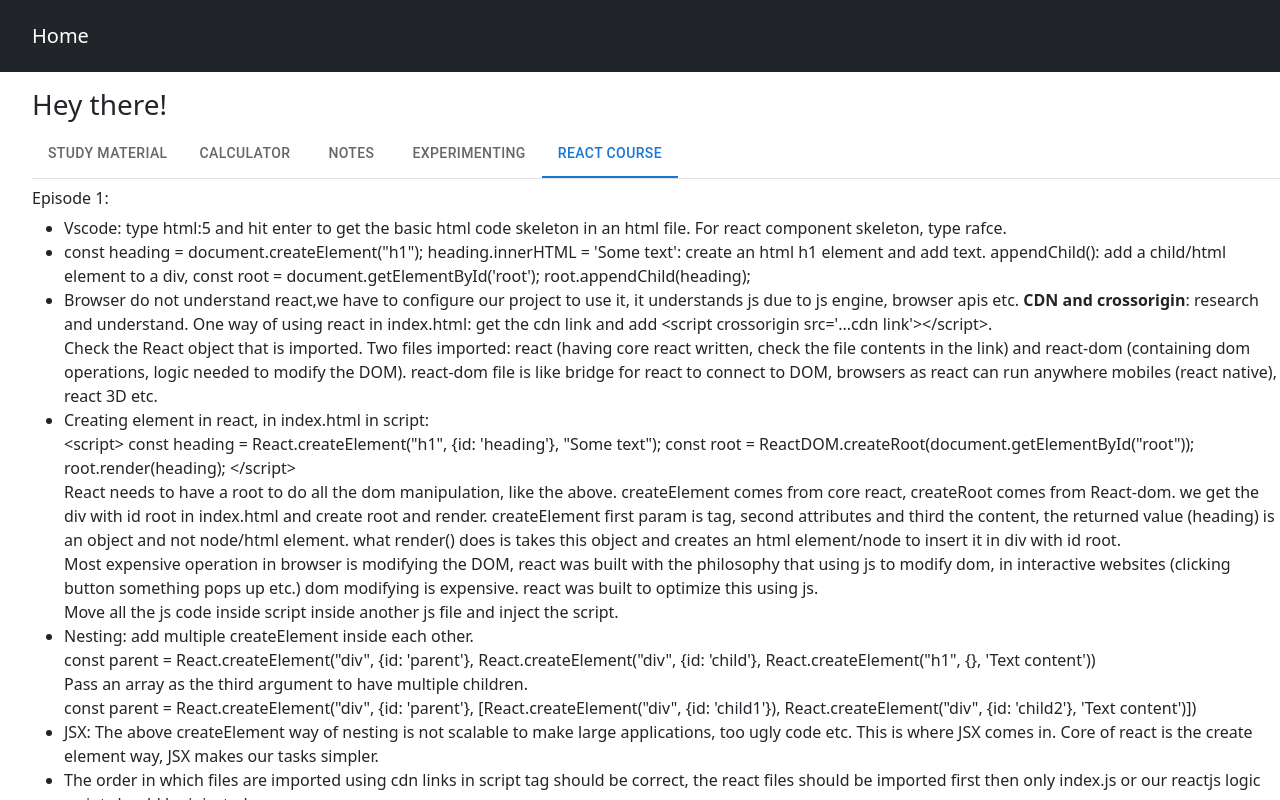
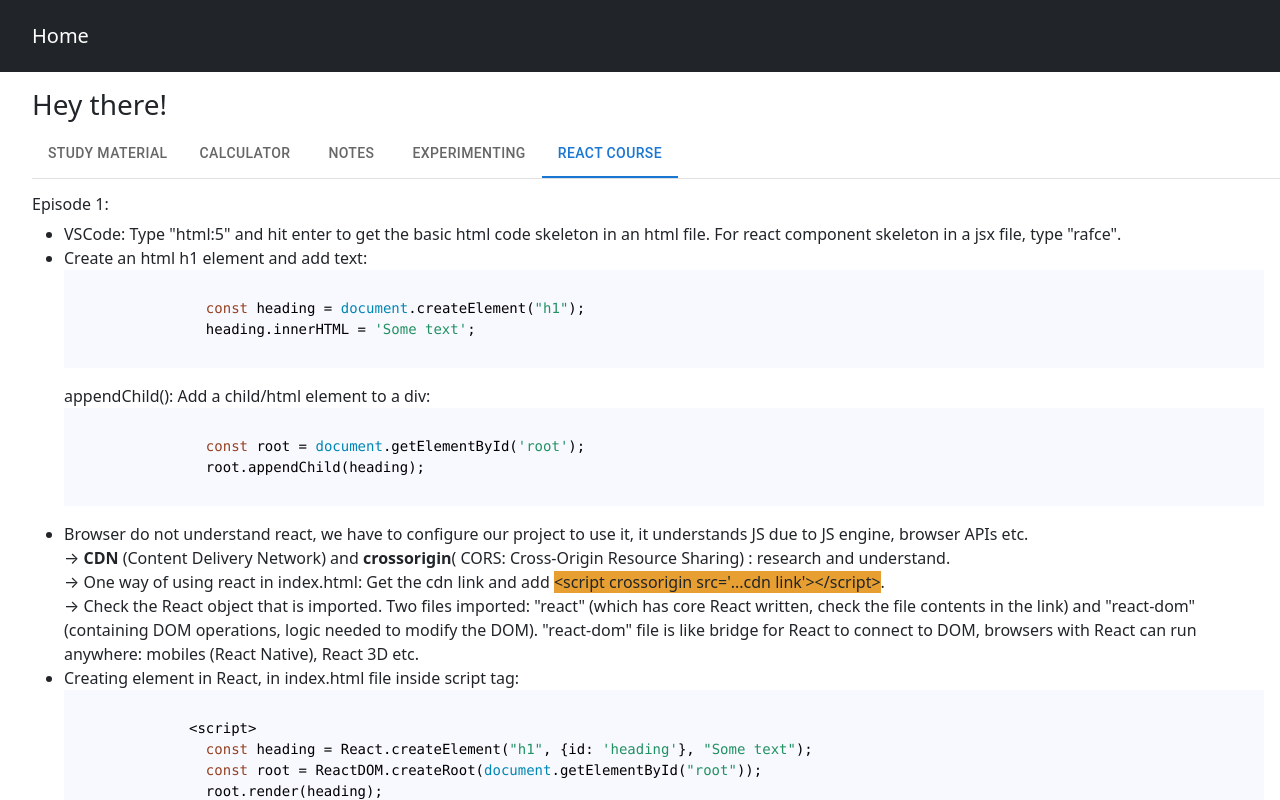
Before and after one commit to malvi-aditya/my-app, a React (Vite) app: page / in a window 1280 px wide. Both pictures are taken after a click on the tab "REACT COURSE". Built offline with nearby package versions, Linux system fonts and the light colour scheme.

Commit message:
improve notes

```diff
--- a/src/components/HomeContents/ReactCourse/Ep1and2.jsx
+++ b/src/components/HomeContents/ReactCourse/Ep1and2.jsx
@@ -1,3 +1,6 @@
+import { Light as SyntaxHighlighter } from "react-syntax-highlighter";
+import { docco } from "react-syntax-highlighter/dist/esm/styles/hljs";
+
 export default function Ep1and2() {
   return (
     <div style={{ display: "flex", flexDirection: "column" }}>
@@ -5,77 +8,139 @@ export default function Ep1and2() {
         <h6>Episode 1:</h6>
         <ul>
           <li>
-            Vscode: type html:5 and hit enter to get the basic html code
-            skeleton in an html file. For react component skeleton, type rafce.
+            VSCode: Type "html:5" and hit enter to get the basic html code
+            skeleton in an html file. For react component skeleton in a jsx
+            file, type "rafce".
           </li>
           <li>
-            const heading = document.createElement("h1"); heading.innerHTML =
-            'Some text': create an html h1 element and add text. appendChild():
-            add a child/html element to a div, const root =
-            document.getElementById('root'); root.appendChild(heading);
+            Create an html h1 element and add text:
+            <SyntaxHighlighter language="javascript" style={docco}>
+              {`
+                const heading = document.createElement("h1");
+                heading.innerHTML = 'Some text';
+              `}
+            </SyntaxHighlighter>
+            appendChild(): Add a child/html element to a div:
+            <SyntaxHighlighter language="javascript" style={docco}>
+              {`
+                const root = document.getElementById('root');
+                root.appendChild(heading);
+              `}
+            </SyntaxHighlighter>
           </li>
           <li>
-            Browser do not understand react,we have to configure our project to
-            use it, it understands js due to js engine, browser apis etc.{" "}
-            <b>CDN and crossorigin</b>: research and understand. One way of
-            using react in index.html: get the cdn link and add{" "}
-            {`<script crossorigin src='...cdn link'></script>`}. <br />
-            Check the React object that is imported. Two files imported: react
-            (having core react written, check the file contents in the link) and
-            react-dom (containing dom operations, logic needed to modify the
-            DOM). react-dom file is like bridge for react to connect to DOM,
-            browsers as react can run anywhere mobiles (react native), react 3D
-            etc.
+            Browser do not understand react, we have to configure our project to
+            use it, it understands JS due to JS engine, browser APIs etc.
+            <br />→ <b>CDN </b>(Content Delivery Network) and <b>crossorigin</b>
+            ( CORS: Cross-Origin Resource Sharing) : research and understand.
+            <br />→ One way of using react in index.html: Get the cdn link and
+            add{" "}
+            <span style={{ backgroundColor: "#e89f31ff" }}>
+              {`<script crossorigin src='...cdn link'></script>`}
+            </span>
+            .
+            <br />→ Check the React object that is imported. Two files imported:
+            "react" (which has core React written, check the file contents in
+            the link) and "react-dom" (containing DOM operations, logic needed
+            to modify the DOM). "react-dom" file is like bridge for React to
+            connect to DOM, browsers with React can run anywhere: mobiles (React
+            Native), React 3D etc.
           </li>
           <li>
-            Creating element in react, in index.html in script: <br />
-            {`<script> const heading = React.createElement("h1", {id: 'heading'}, "Some text");
-              const root = ReactDOM.createRoot(document.getElementById("root"));
-              root.render(heading);
-              </script>`}
+            Creating element in React, in index.html file inside script tag:
+            <SyntaxHighlighter language="javascript" style={docco}>
+              {`
+              <script>
+                const heading = React.createElement("h1", {id: 'heading'}, "Some text");
+                const root = ReactDOM.createRoot(document.getElementById("root"));
+                root.render(heading);
+              </script>
+              `}
+            </SyntaxHighlighter>
+            → React needs to have a root to do all the DOM manipulation, like
+            the above. "createElement" comes from core "react", "createRoot"
+            comes from "react-dom". <br />
+            → We get the div with id root in index.html and create root and
+            render. <br />
+            → "createElement" first param is tag, second is attributes object
+            and third the content. The returned value (heading above) is an
+            object and not node/html element.
             <br />
-            React needs to have a root to do all the dom manipulation, like the
-            above. createElement comes from core react, createRoot comes from
-            React-dom. we get the div with id root in index.html and create root
-            and render. createElement first param is tag, second attributes and
-            third the content, the returned value (heading) is an object and not
-            node/html element. what render() does is takes this object and
-            creates an html element/node to insert it in div with id root.
+            → What render() does is, it takes this object and create an html
+            element/node to insert it in div with id root.
             <br />
-            Most expensive operation in browser is modifying the DOM, react was
-            built with the philosophy that using js to modify dom, in
-            interactive websites (clicking button something pops up etc.) dom
-            modifying is expensive. react was built to optimize this using js.
-            <br />
-            Move all the js code inside script inside another js file and inject
-            the script.
+            → Most expensive operation in browser is modifying the DOM, React
+            was built with the philosophy that using JS to modify DOM. In
+            interactive websites (clicking button something pops up etc.) DOM
+            modifying is expensive. React was built to optimize this using JS.
+            <br />→ Move all the JS code inside script inside another .js file
+            and inject the script.
           </li>
           <li>
-            Nesting: add multiple createElement inside each other. <br />
-            {`const parent = React.createElement("div", {id: 'parent'}, React.createElement("div", {id: 'child'}, React.createElement("h1", {}, 'Text content')) `}{" "}
-            <br />
+            Nesting: Add multiple createElement inside each other. <br />
+            <SyntaxHighlighter language="javascript" style={docco}>
+              {`
+              const parent = React.createElement(
+                                                  "div",
+                                                  {id: 'parent'},
+                                                  React.createElement(
+                                                    "div", {id: 'child'}, React.createElement("h1", {}, 'Text content')
+                                                  )
+                                                )
+              `}
+            </SyntaxHighlighter>
+            Rendered Output:
+            <SyntaxHighlighter language="javascript" style={docco}>
+              {`
+                <div id="parent">
+                  <div id="child">
+                    <h1>Text content</h1>
+                  </div>
+                </div>
+              `}
+            </SyntaxHighlighter>
             Pass an array as the third argument to have multiple children.
-            <br />
-            {`const parent = React.createElement("div", {id: 'parent'}, [React.createElement("div", {id: 'child1'}), React.createElement("div", {id: 'child2'}, 'Text content')]) `}
+            <SyntaxHighlighter language="javascript" style={docco}>
+              {`
+                const parent = React.createElement(
+                                                  "div",
+                                                  {id: 'parent'},
+                                                  [ React.createElement("div", {id: 'child1'}, 'Content1'), React.createElement("div", {id: 'child2'}, 'Content2') ]
+                                                  )
+              `}
+            </SyntaxHighlighter>
+            Rendered Output:
+            <SyntaxHighlighter language="javascript" style={docco}>
+              {`
+                <div id="parent">
+                  <div id="child1">
+                    Content1
+                  </div>
+                  <div id="child2">
+                    Content2
+                  </div>
+                </div>
+              `}
+            </SyntaxHighlighter>
           </li>
           <li>
-            JSX: The above createElement way of nesting is not scalable to make
-            large applications, too ugly code etc. This is where JSX comes in.
-            Core of react is the create element way, JSX makes our tasks
+            JSX: The above "createElement" way of nesting is not scalable to
+            make large applications, too ugly code etc. This is where JSX comes
+            in. Core of React is the create element way, JSX makes our tasks
             simpler.
           </li>
           <li>
-            The order in which files are imported using cdn links in script tag
-            should be correct, the react files should be imported first then
-            only index.js or our reactjs logic script should be injected. <br />
-            If we already have some element in div (id root) in the index.html,
-            it will render initially but will be quickly replaced by the object
-            passed in root.render(). Anything in the div id root will be
-            replaced, elements above and below this div will be rendered as it
-            is.
+            The order in which files are imported using CDN links in script tag
+            should be correct, the React files should be imported first, then
+            only index.js or our ReactJS logic script should be injected. <br />
+            → If we already have some element in div (id="root") in the
+            index.html, it will render initially but will be quickly replaced by
+            the object passed in root.render(). Anything in the div id="root"
+            will be replaced, elements above and below this div will be rendered
+            as it is.
           </li>
           <li>
-            Library vs Framework: React is a library because react can also work
+            Library vs Framework: React is a library because React can also work
             in a certain portion of a page like only the header etc. wherever
             the div with id root is, it can work independently in a small
             portion of our app. Other Frameworks require us to create an whole
@@ -87,98 +152,105 @@ export default function Ep1and2() {
         <h6>Episode 2:</h6>
         <ul>
           <li>
-            Basic repo with css, html and js files cannot be pushed to prod. Our
+            Basic repo with CSS, HTML and JS files cannot be pushed to prod. Our
             project can have thousands of files, we need to do some things like
             minify, bundle, code splitting, chunking, image optimization,
             compress, remove comments etc.
           </li>
           <li>
-            Create-react-app: most courses start using this, this is already an
-            ignited app, not done from scratch. we need to know what is inside
-            it, what it does, behind the scenes etc. it gives a skeleton which
-            is ready to go for production. we can build our own
-            create-react-app. we used react in our project but it itself cannot
-            produce a fast, production ready app. Many packages, libraries etc.
-            combined with react make our app faster, not just react.
+            Create-React-App: Most courses start using this, this is already an
+            ignited app, not done from scratch. We need to know what is inside
+            it, what it does, behind the scenes etc.
+            <br />→ It gives a skeleton which is ready to go for production. We
+            can build our own create-react-app. We used React in our project but
+            it itself cannot produce a fast, production ready app. Many
+            packages, libraries etc. combined with React make our app faster,
+            not just React.
           </li>
           <li>
             NPM: It does not stand for node package manager, it is everything
             but not node package manager, lol. It does manage packages though
             behind the scenes. Biggest package manager, big repo with all
-            packages, utilities, libraries etc. using create-react-app, npm is
-            already installed and setup. <br />
-            use command <b>'npm init'</b> to initialize npm in directory. This
-            will create the package.json file in the directory (configuration
-            file for npm). It is needed for managing packages/dependencies
-            versions etc.
+            packages, utilities, libraries etc. Using create-react-app, npm is
+            already installed and setup.
+            <br />→ Use command <b>'npm init'</b> to initialize npm in
+            directory. This will create the package.json file in the directory
+            (configuration file for npm). It is needed for managing
+            packages/dependencies, versions etc.
+            <br />→ The most important dependency we need is the <b>Bundler </b>
+            to minify our files etc. Webpack, Parcel are some of the bundlers
+            that bundle all the files and build our app.
             <br />
-            The most important dependency we need is the <b>Bundler</b> to
-            minify etc. our files, webpack, parcel are some of the bundlers that
-            bundle all the files and build our app. <br />
-            use command 'npm install' or 'npm i' to install any packages. To
-            have any dependency as a development/dev add the flag -D 'npm i -D
-            parcel'. Dev dependency: Package required during the development
-            phase of the app. Normal dependency: package needed during all times
-            dev/prod. Look all the version management chars: ~ tilde, ^ caret
-            etc.
+            → Use command "npm install" or "npm i" to install any packages. To
+            have any dependency as a development/dev add the flag -D "npm i -D
+            parcel".
             <br />
-            <b>package-lock.json</b>: It keeps track of the exact version being
-            installed and locks it. Any dependency will have a key 'integrity'
-            in it which is a hash so that we have exact versions everywhere dev
-            machine, prod. We have the dependency tree in it. <br />
-            <b>Node Modules:</b> It has the actual and all the code that is
-            fetched from npm. Any dependency can have its own sub dependency and
-            so on, these are known as transitive dependencies, every sub
-            dependency is also installed and present in the node_modules.
-            Checking in node_modules, any dependency will also have its own
-            package.json. This can also be seen as a dependency tree. <br />
-            We never push node_modules anywhere, we ignore it. Only package and
-            package-lock pushed, using these both we can generate node_modules
-            'npm i'/ 'npm ci'.
+            → Dev dependency: Package required during the development phase of
+            the app.
+            <br />
+            → Normal dependency: Package needed during all times dev/prod. Look
+            all the version management chars: ~ tilde, ^ caret etc.
+            <br /> → <b>package-lock.json</b>: It keeps track of the exact
+            version being installed and locks it. Any dependency will have a key
+            "integrity" in it, which is a hash so that we have exact versions
+            everywhere in dev machine, prod etc. We have the dependency tree in
+            it. <br /> → <b>Node Modules:</b> It has the actual and all the code
+            that is fetched from npm. Any dependency can have its own sub
+            dependency and so on, these are known as transitive dependencies,
+            every sub dependency is also installed and present in the
+            node_modules. <br />
+            → Checking in node_modules, any dependency will also have its own
+            package.json. This can also be seen as a dependency tree. <br />→ We
+            never push node_modules anywhere, we ignore it. Only package and
+            package-lock pushed, using these both commands we can generate
+            node_modules "npm i"/ "npm ci".
           </li>
           <li>
-            npx parcel index.html: we execute parcel and pass the main/root
-            file. This will created the build and host on localhost. <br />
+            npx parcel index.html: We execute parcel and pass the main/root
+            file. This will create the build and host on localhost. <br />
             <b>npx</b>: Use this command to execute a package. <br />
           </li>
           <li>
-            The previous of adding react in our app was using the cdn links in
-            script in index.html. This is not a good way, correct way is using
-            npm itself. Using cdn links is costly operation, api call to the
-            link to get the package etc. If we can we have it already in
-            node_modules, also version control is not smooth as urls update.
+            The previous way of adding React in our app was using the cdn links
+            in script in index.html. This is not a good way, correct way is
+            using npm itself. <br />
+            → Using CDN links is costly operation, API call to the link to get
+            the package etc. Instead we can have it already in node_modules.
+            Also version control is not smooth as urls update
             <br />
-            'npm install react' and 'npm install react-dom' to add react as a
-            dependency. Now we have to import React in each of our files. <br />
-            Note: If we inject a js file/script in index.html using script tag
-            and the js file has imports in it (import React...) then it will
-            throw error. This is because it is a normal js file and js does not
-            understand 'import'. Add the attribute ' type: 'module' ' in script
-            tag to treat it as a module and not plain js file.
+            → "npm install react" and "npm install react-dom": Add react as a
+            dependency. Now we have to import React in each of our files (not
+            needed in newer versions). <br />→ <b>Note</b>: If we inject a JS
+            file/script in index.html using script tag and the JS file has
+            imports in it (import React...) then it will throw error. This is
+            because it is a normal JS file and JS does not understand 'import'.
+            Add the attribute "type: 'module'" in script tag to treat it as a
+            module and not plain js file.
           </li>
           <li>
-            HMR (Hot Module replacement): On saving file, parcel automatically
-            reloads the hosted page with the new changes, this is done by HMR. A
-            file watching algo written in cpp tracks of the files to do this.
-            Parcel also caches things to speed up the build process. Image
+            <b>HMR</b> (Hot Module replacement): On saving file, parcel (vite
+            etc.) automatically reloads the hosted page with the new changes,
+            this is done by HMR. A file watching algo written in cpp tracks of
+            the files to do this. <br s />
+            → It also caches things to speed up the build process. Image
             optimization, minification of prod build, compress, consistent
             hashing, code splitting, differential bundling, error handling,
-            diagnostic ,Tree Shaking is also done by parcel.
+            diagnostic, Tree Shaking is also done by it.
             <br />
-            differential bundling: app can run on different places like browsers
-            etc. by this the app will run smoothly everywhere (old browsers
-            etc.).
+            → Differential bundling: App can run on different places like
+            browsers etc. By this, the app will run smoothly everywhere (old
+            browsers etc.).
             <br />
-            Tree Shaking: Remove unused/ dead code for optimizing. <br />
+            → Tree Shaking: Remove unused/ dead code for optimizing. <br />→
             Different dev and prod builds: More optimizations are done to
             produce the prod build.
           </li>
           <li>
-            browserslist in package.json: takes an array specifying the browsers
-            where we want to support our app. this assures the app will
+            browserslist in package.json: Takes an array specifying the browsers
+            where we want to support our app. This assures the app will
             definitely work in the specified values, it might or might not work
-            in things that are not specified in the array. search browserslist
-            to play with values.
+            in things that are not specified in the array. (Search browserslist
+            to play with values)
           </li>
         </ul>
       </div>
--- a/src/components/HomeContents/ReactCourse/ReactCourse.jsx
+++ b/src/components/HomeContents/ReactCourse/ReactCourse.jsx
@@ -8,7 +8,7 @@ import ExtraHooks from "./ExtraHooks";
 
 const Root = styled("div")(() => ({
   display: "flex",
-  marginTop: "10px",
+  margin: "16px 16px 16px 0px",
   flexDirection: "column",
 }));
 
```
